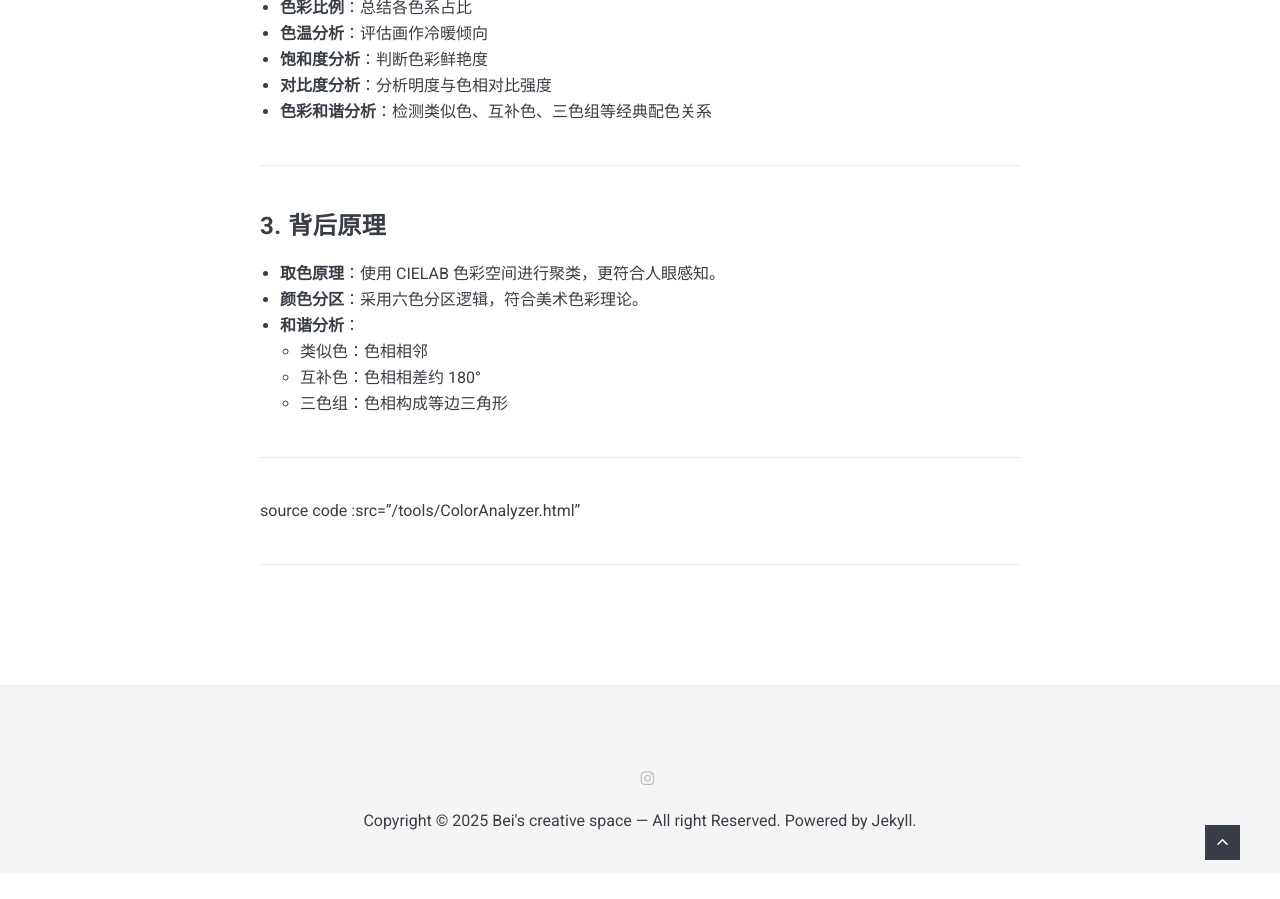
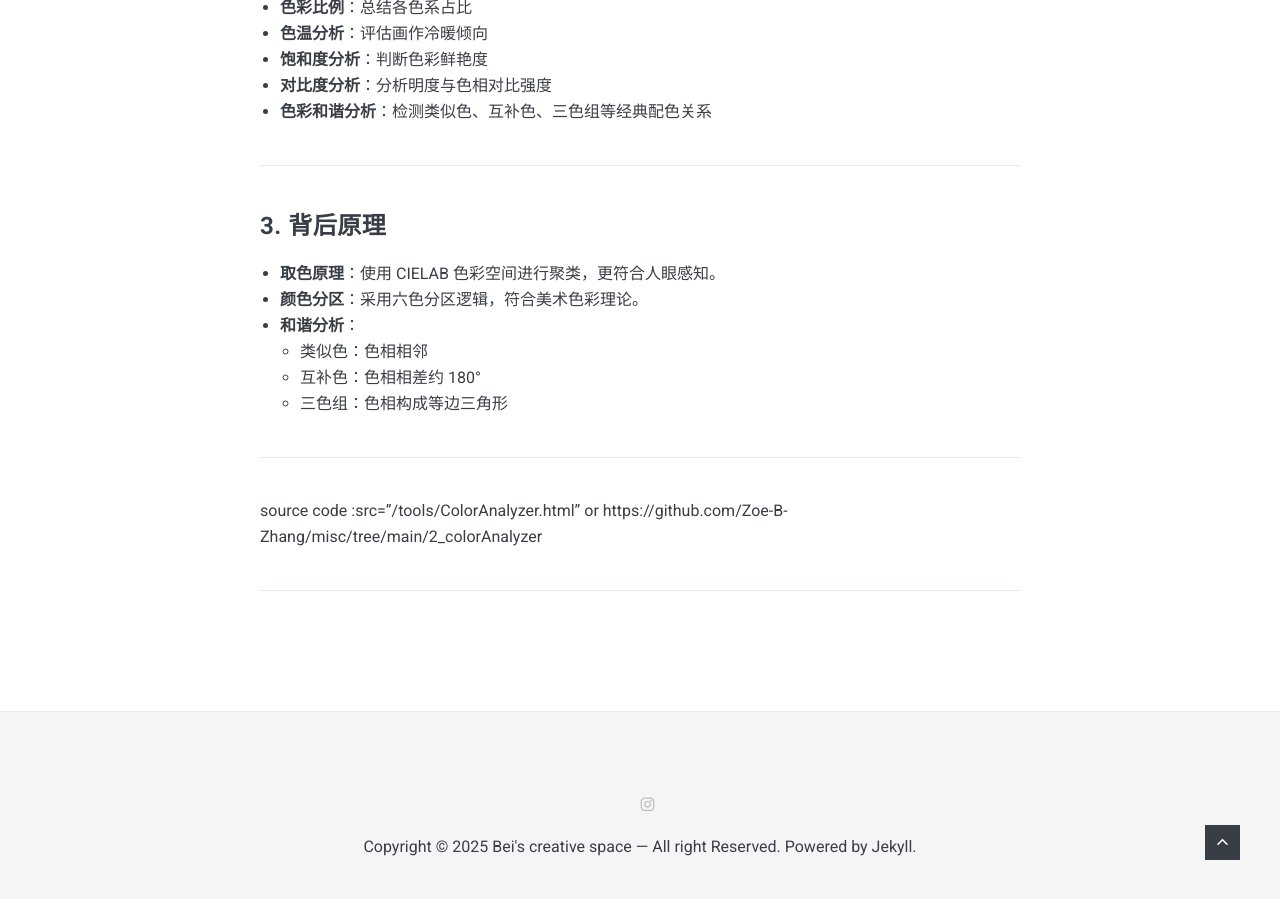
Before and after one commit to Zoe-B-Zhang/Zoe-B-Zhang.github.io, a Jekyll site: the page built from _posts/2025-08-10-misc-gallery-ColorAnalyzer.md, in a window 1280 px wide and 900 px high, scrolled down 2445 px. Built offline with Jekyll 4.4.1, drawn with Linux system fonts in a browser that asks for light colours; nearby versions of some CDN libraries; before the commit the page ends 3319 px from its top, so only the background shows below that.

Commit message:
Update 2025-08-10-misc-gallery-ColorAnalyzer.md

```diff
--- a/_posts/2025-08-10-misc-gallery-ColorAnalyzer.md
+++ b/_posts/2025-08-10-misc-gallery-ColorAnalyzer.md
@@ -65,6 +65,6 @@ description: "一个功能强大的网页版色彩分析工具"
 
 ---
 
-source code :src="/tools/ColorAnalyzer.html"
+source code :src="/tools/ColorAnalyzer.html" or https://github.com/Zoe-B-Zhang/misc/tree/main/2_colorAnalyzer
 
 ---
```
